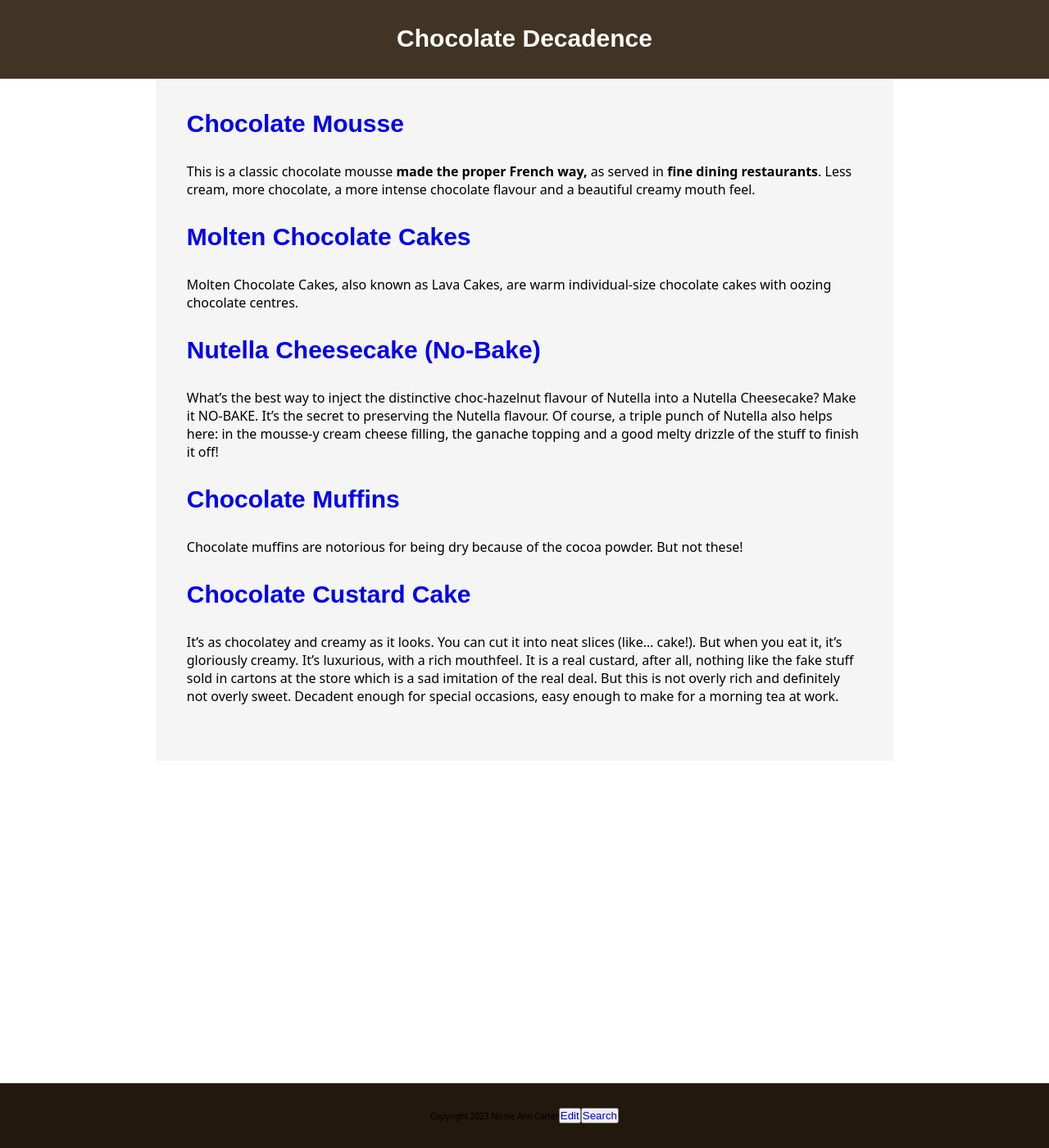
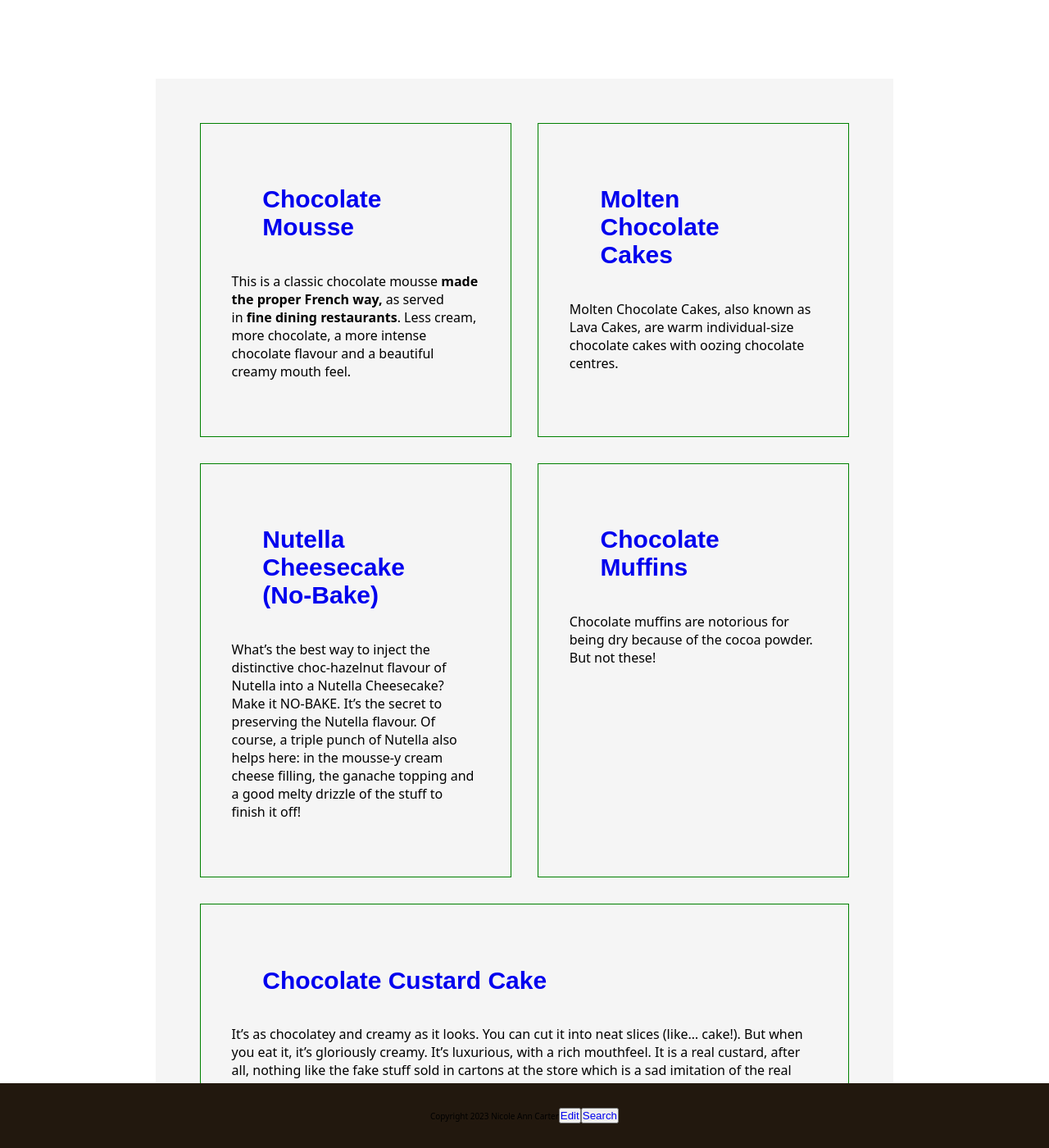
Before and after one commit to nicoleanncarter/recipes, a Jekyll site: the page built from pages/recipelisting.md, in a window 1280 px wide and 1400 px high. Shown: the whole window at 82% size. Built offline with Jekyll 4.4.1, drawn with Linux system fonts in a browser that asks for light colours.

Commit message:
Update recipes.css

```diff
--- a/styles/recipes.css
+++ b/styles/recipes.css
@@ -28,7 +28,7 @@ header {
   position: fixed;
   top: 0;
   width: 100%;
-  background-color: #423425;
+  background-image: ;
   height: 6em;
 }
 
@@ -44,10 +44,27 @@ header h1 a {
   color: white;
 }
 
+.recipe-teaser {
+  border: 1px solid green;
+  padding: 1cm;
+flex-basis: 300px;
+flex-grow: 1;
+margin: 1em;
+}
+
+.list {
+  display:flex;
+  flex-wrap: wrap;
+  justify-content: space-between;
+}
+
 .recipe-teaser h1 {
   font-size: 30px;
   font-family: fantasy;
   color: white;
+  flex-basis: 300px;
+  flex-grow: 1;
+  margin: 1cm;
 }
 
 .recipe-teaser a:hover {
@@ -79,7 +96,6 @@ ul {
   margin-left: 2cm;
   margin-right: 2cm;
   font-family: system-ui, -apple-system, BlinkMacSystemFont, 'Segoe UI', Roboto, Oxygen, Ubuntu, Cantarell, 'Open Sans', 'Helvetica Neue', sans-serif;
-columns: 2;
 }
 
 li {
@@ -103,3 +119,13 @@ footer {
   width: 100%;
   background-color: #22180e;
 }
+
+@media (max-width:700px);
+nav {
+  margin: 0;
+  position: static;
+  width: 100%;
+}
+nav ul {
+  font-size: ;
+}
```
